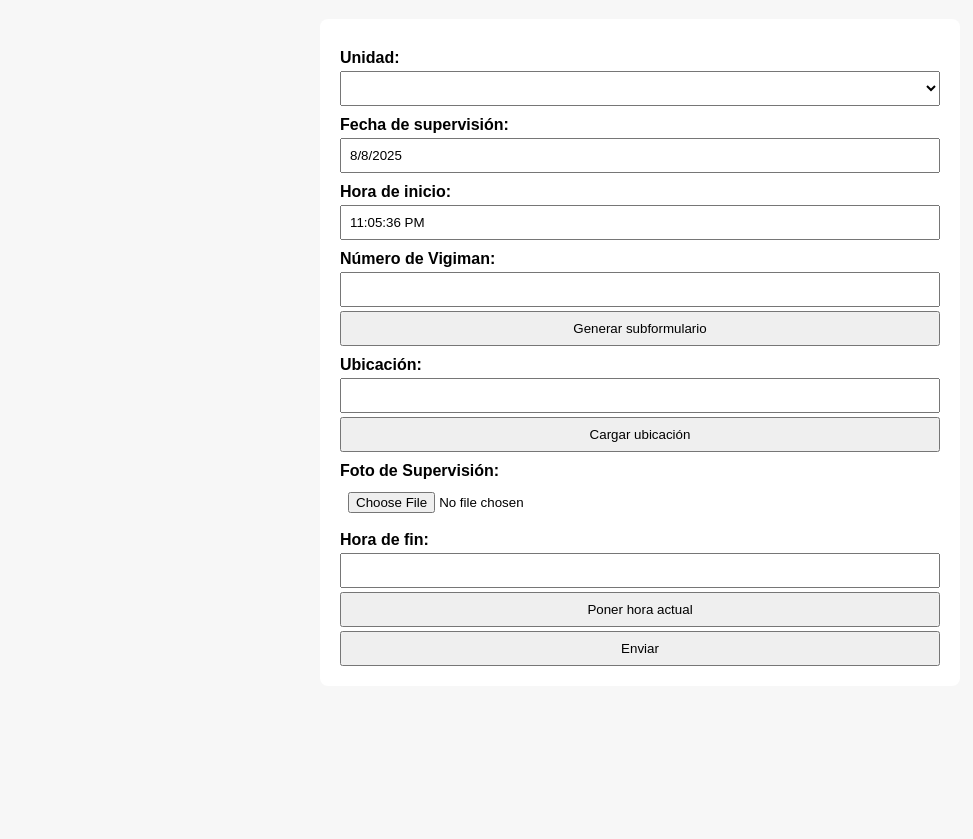
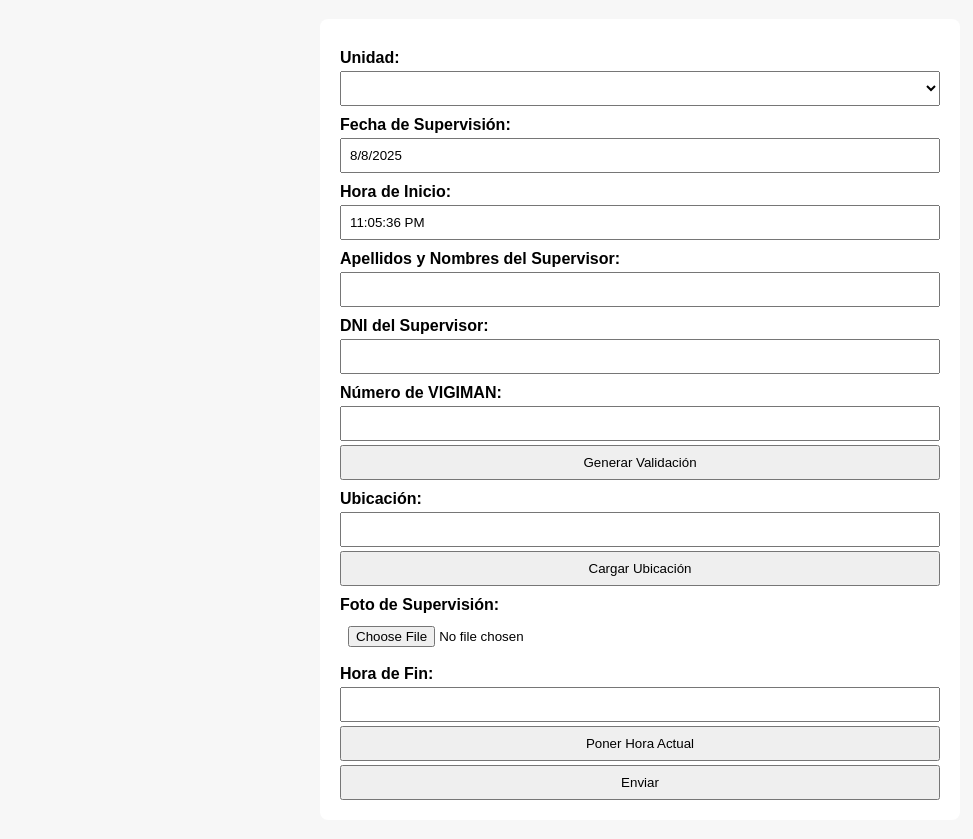
Before and after one commit to practicantesigips/SUPERVISION, a plain HTML site: page index.html in a window 1280 px wide. Shown: the part 89-928 px from the top of the page, without its empty margins (0-973 px from the left). Before the commit the page ends 803 px from the top, so only its background shows below. Drawn offline with Linux system fonts and the light colour scheme; no server answers.

Commit message:
Update index.html

```diff
--- a/index.html
+++ b/index.html
@@ -1,40 +1,43 @@
 <!DOCTYPE html>
-<html lang="es">
+<html>
 <head>
-  <meta charset="UTF-8">
-  <meta name="viewport" content="width=device-width, initial-scale=1.0">
-  <title>Supervisión</title>
+  <base target="_top">
   <link rel="stylesheet" href="style.css">
 </head>
 <body>
   <h1>Formulario de Supervisión</h1>
-
   <form id="supervisionForm">
     <label>Unidad:</label>
     <select id="unidad" name="unidad"></select>
 
-    <label>Fecha de supervisión:</label>
+    <label>Fecha de Supervisión:</label>
     <input type="text" id="fechaInicio" name="fechaInicio" readonly>
 
-    <label>Hora de inicio:</label>
+    <label>Hora de Inicio:</label>
     <input type="text" id="horaInicio" name="horaInicio" readonly>
 
-    <label>Número de Vigiman:</label>
-    <input type="number" id="numVigiman" name="numVigiman" min="1">
-    <button type="button" id="btnGenerar">Generar subformulario</button>
+    <label>Apellidos y Nombres del Supervisor:</label>
+    <input type="text" name="supervisor">
+
+    <label>DNI del Supervisor:</label>
+    <input type="text" name="dniSupervisor">
+
+    <label>Número de VIGIMAN:</label>
+    <input type="number" id="numVigiman" name="numVigiman" min="1" max="20">
+    <button type="button" id="btnGenerar">Generar Validación</button>
 
     <div id="vigimanContainer"></div>
 
     <label>Ubicación:</label>
     <input type="text" id="ubicacion" name="ubicacion" readonly>
-    <button type="button" id="btnUbicacion">Cargar ubicación</button>
+    <button type="button" id="btnUbicacion">Cargar Ubicación</button>
 
     <label>Foto de Supervisión:</label>
     <input type="file" name="fotoSupervision" accept="image/*" capture="camera">
 
-    <label>Hora de fin:</label>
+    <label>Hora de Fin:</label>
     <input type="text" id="horaFin" name="horaFin" readonly>
-    <button type="button" id="btnFin">Poner hora actual</button>
+    <button type="button" id="btnFin">Poner Hora Actual</button>
 
     <button type="submit">Enviar</button>
   </form>
```
